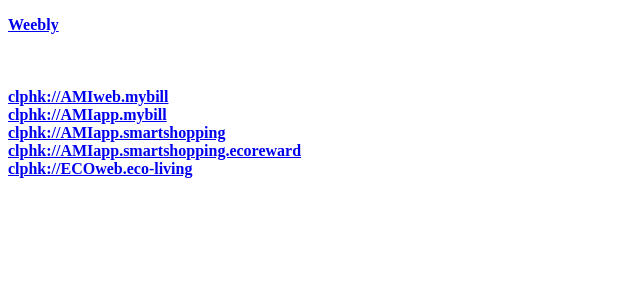
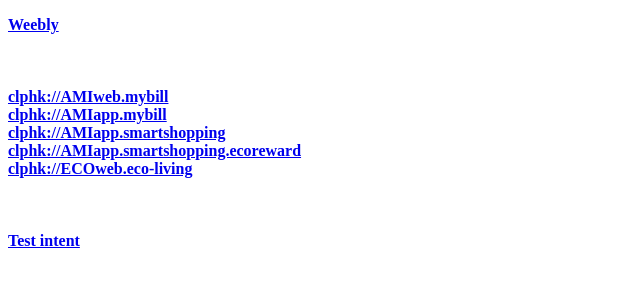
Before and after one commit to lovelyingtam/lovelyingtam.github.io, a plain HTML site: page index.html in a window 1280 px wide. Shown: the part 282-566 px from the top of the page, without its empty margins (0-640 px from the left). Drawn offline with Linux system fonts and the light colour scheme.

Commit message:
Test intent

```diff
--- a/index.html
+++ b/index.html
@@ -63,5 +63,16 @@
 </div>
 
 
+<br/>
+<br/>
+<br/>
+
+<a href="intent://AMIweb.mybill#Intent;scheme=clphk;package=com.cherrypicks.clp;S.browser_fallback_url=www.google.com">
+<b>Test intent</b>
+</a>
+</div>
+
+
+
 </body>
 </html>
```
